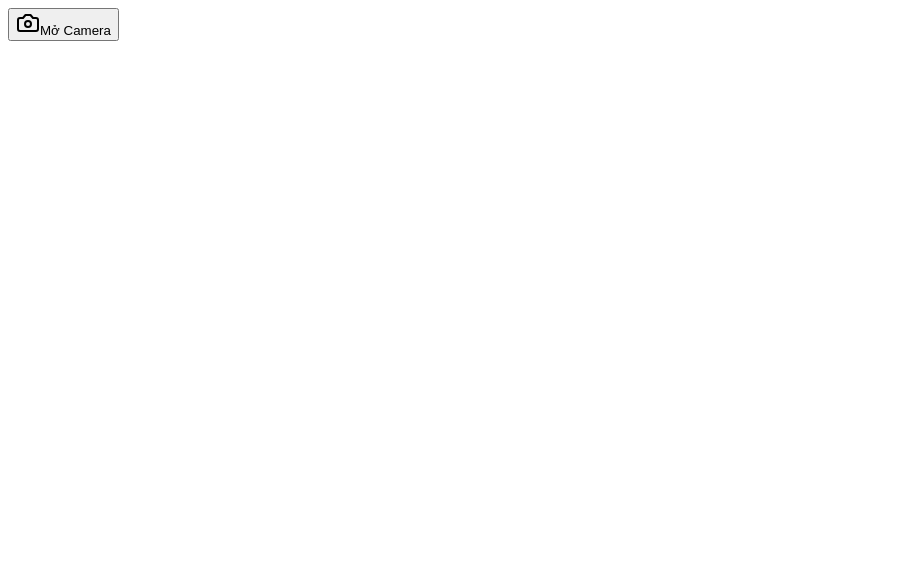
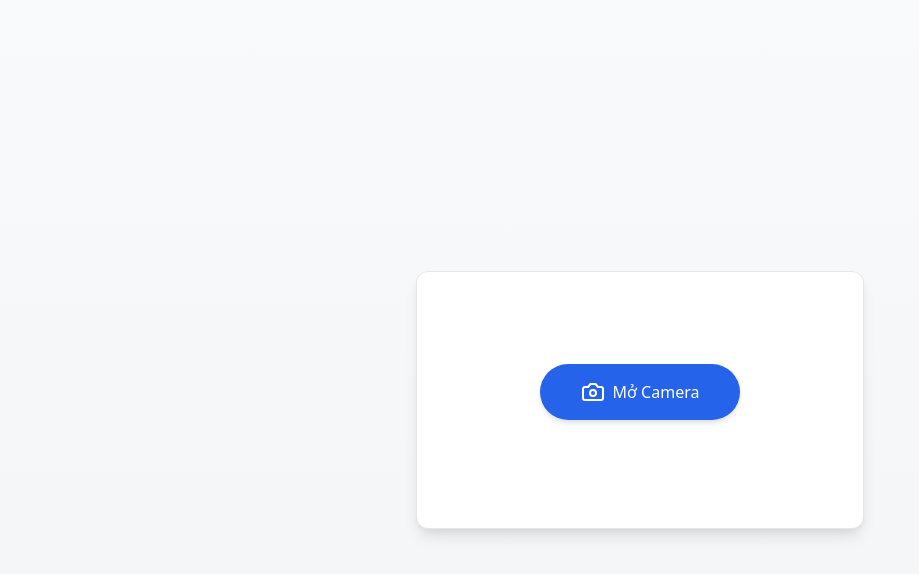
Before and after one commit to nnminhdev/tool_camera_barcode, a Next.js app: page / in a window 1280 px wide. Shown: the top 574 px of the page, without its empty margins (0-919 px from the left). Built offline with nearby package versions, Linux system fonts and the light colour scheme.

Commit message:
update code fix css

```diff
--- a/app/globals.css
+++ b/app/globals.css
@@ -1,6 +1,4 @@
-@tailwind base;
-@tailwind components;
-@tailwind utilities;
+@import "tailwindcss";
 
 :root {
 	--foreground-rgb: 0, 0, 0;
@@ -11,3 +9,222 @@ body {
 	color: rgb(var(--foreground-rgb));
 	background: rgb(var(--background-rgb));
 }
+
+/* Thêm vào file app/globals.css */
+
+/* Main container */
+.main-container {
+	min-height: 100vh;
+	display: flex;
+	flex-direction: column;
+	align-items: center;
+	justify-content: center;
+	padding: 1.5rem;
+	background: linear-gradient(to bottom, #f9fafb, #f3f4f6);
+}
+
+/* Card container */
+.card {
+	width: 100%;
+	max-width: 28rem;
+	background-color: white;
+	border-radius: 0.75rem;
+	box-shadow: 0 10px 15px -3px rgba(0, 0, 0, 0.1),
+		0 4px 6px -2px rgba(0, 0, 0, 0.05);
+	overflow: hidden;
+	border: 1px solid #e5e7eb;
+}
+
+/* Image container */
+.image-container {
+	position: relative;
+}
+
+.captured-image {
+	width: 100%;
+	height: auto;
+	object-fit: cover;
+	border-top-left-radius: 0.75rem;
+	border-top-right-radius: 0.75rem;
+}
+
+/* Expand button */
+.expand-button {
+	position: absolute;
+	top: 0.75rem;
+	right: 0.75rem;
+	padding: 0.5rem;
+	background-color: rgba(255, 255, 255, 0.8);
+	backdrop-filter: blur(4px);
+	border-radius: 9999px;
+	box-shadow: 0 1px 2px 0 rgba(0, 0, 0, 0.05);
+	transition: all 0.2s;
+}
+
+.expand-button:hover {
+	background-color: white;
+}
+
+.expand-icon {
+	color: #374151;
+}
+
+/* Content container */
+.content {
+	padding: 1.5rem;
+}
+
+/* Processing indicator */
+.processing-indicator {
+	margin-bottom: 1.25rem;
+	padding: 1rem;
+	background-color: #eff6ff;
+	border: 1px solid #dbeafe;
+	color: #1d4ed8;
+	border-radius: 0.5rem;
+	display: flex;
+	align-items: center;
+	gap: 0.75rem;
+	animation: pulse 2s cubic-bezier(0.4, 0, 0.6, 1) infinite;
+}
+
+@keyframes pulse {
+	0%,
+	100% {
+		opacity: 1;
+	}
+	50% {
+		opacity: 0.8;
+	}
+}
+
+@keyframes spin {
+	from {
+		transform: rotate(0deg);
+	}
+	to {
+		transform: rotate(360deg);
+	}
+}
+
+.spinner {
+	animation: spin 1s linear infinite;
+	height: 1.25rem;
+	width: 1.25rem;
+	color: #2563eb;
+}
+
+/* OCR result container */
+.ocr-container {
+	margin-bottom: 1.25rem;
+	overflow: hidden;
+}
+
+.ocr-box {
+	background-color: #f9fafb;
+	border: 1px solid #e5e7eb;
+	border-radius: 0.5rem;
+}
+
+.ocr-header {
+	padding: 0.75rem 1rem;
+	background-color: #f3f4f6;
+	border-bottom: 1px solid #e5e7eb;
+}
+
+.ocr-title {
+	font-weight: 500;
+	color: #1f2937;
+}
+
+.ocr-content {
+	padding: 1rem;
+	max-height: 15rem;
+	overflow-y: auto;
+}
+
+.ocr-text {
+	white-space: pre-wrap;
+	color: #374151;
+	line-height: 1.625;
+}
+
+/* Button container */
+.button-container {
+	display: flex;
+	flex-direction: column;
+	gap: 0.75rem;
+}
+
+.camera-button-container {
+	display: flex;
+	align-items: center;
+	justify-content: center;
+	height: 12rem;
+	margin-bottom: 1rem;
+}
+
+.camera-button {
+	width: 200px;
+	display: flex;
+	align-items: center;
+	justify-content: center;
+	background-color: #2563eb;
+	color: white;
+	padding: 1rem 1.5rem;
+	border-radius: 9999px;
+	font-weight: 500;
+	transition: background-color 0.2s;
+	box-shadow: 0 4px 6px -1px rgba(0, 0, 0, 0.1),
+		0 2px 4px -1px rgba(0, 0, 0, 0.06);
+}
+
+.camera-button:hover {
+	background-color: #1d4ed8;
+}
+
+.camera-button:active {
+	background-color: #1e40af;
+}
+
+.camera-button:focus {
+	outline: none;
+	box-shadow: 0 0 0 3px rgba(37, 99, 235, 0.5),
+		0 4px 6px -1px rgba(0, 0, 0, 0.1);
+}
+
+.button-icon {
+	margin-right: 0.5rem;
+}
+
+.download-button {
+	width: 100%;
+	background-color: #16a34a;
+	color: white;
+	padding: 0.75rem 1rem;
+	border-radius: 0.5rem;
+	font-weight: 500;
+	display: flex;
+	align-items: center;
+	justify-content: center;
+	transition: background-color 0.2s;
+}
+
+.download-button:hover {
+	background-color: #15803d;
+}
+
+.download-button:active {
+	background-color: #166534;
+}
+
+.download-button:focus {
+	outline: none;
+	box-shadow: 0 0 0 3px rgba(22, 163, 74, 0.5),
+		0 4px 6px -1px rgba(0, 0, 0, 0.1);
+}
+
+.download-button:disabled {
+	opacity: 0.5;
+	cursor: not-allowed;
+}
--- a/app/layout.js
+++ b/app/layout.js
@@ -1,6 +1,11 @@
+import "./globals.css";
+
 export const metadata = {
-	title: "Next.js",
-	description: "Generated by Next.js",
+	title: "Camera Capture",
+	icons: {
+		icon: "/favicon.ico",
+	},
+	description: "Camera Capture",
 };
 
 export default function RootLayout({ children }) {
--- a/app/page.js
+++ b/app/page.js
@@ -176,26 +176,26 @@ export default function Home() {
 	};
 
 	return (
-		<main className="min-h-screen flex flex-col items-center justify-center p-6 bg-gradient-to-b from-gray-50 to-gray-100">
-			<div className="w-full max-w-md bg-white rounded-xl shadow-lg overflow-hidden border border-gray-200">
+		<main className="main-container">
+			<div className="card">
 				{capturedImage && (
-					<div className="relative">
+					<div className="image-container">
 						<img
 							src={
 								URL.createObjectURL(capturedImage) ||
 								"/placeholder.svg"
 							}
 							alt="Captured"
-							className="w-full h-auto object-cover rounded-t-xl"
+							className="captured-image"
 						/>
-						<div className="absolute top-3 right-3">
+						<div className="expand-button-container">
 							<button
 								onClick={() =>
 									window.open(
 										URL.createObjectURL(capturedImage)
 									)
 								}
-								className="p-2 bg-white/80 backdrop-blur-sm rounded-full hover:bg-white transition-all shadow-sm"
+								className="expand-button"
 								title="Xem ảnh đầy đủ"
 							>
 								<svg
@@ -208,7 +208,7 @@ export default function Home() {
 									strokeWidth="2"
 									strokeLinecap="round"
 									strokeLinejoin="round"
-									className="text-gray-700"
+									className="expand-icon"
 								>
 									<path d="M15 3h6v6"></path>
 									<path d="M10 14 21 3"></path>
@@ -219,11 +219,11 @@ export default function Home() {
 					</div>
 				)}
 
-				<div className="p-6">
+				<div className="content">
 					{isProcessing && (
-						<div className="mb-5 p-4 bg-blue-50 border border-blue-100 text-blue-700 rounded-lg flex items-center space-x-3 animate-pulse">
+						<div className="processing-indicator">
 							<svg
-								className="animate-spin h-5 w-5 text-blue-600"
+								className="spinner"
 								xmlns="http://www.w3.org/2000/svg"
 								fill="none"
 								viewBox="0 0 24 24"
@@ -247,27 +247,25 @@ export default function Home() {
 					)}
 
 					{ocrText && (
-						<div className="mb-5 overflow-hidden">
-							<div className="bg-gray-50 border border-gray-200 rounded-lg">
-								<div className="px-4 py-3 bg-gray-100 border-b border-gray-200">
-									<h3 className="font-medium text-gray-800">
+						<div className="ocr-container">
+							<div className="ocr-box">
+								<div className="ocr-header">
+									<h3 className="ocr-title">
 										Nội dung đã đọc được:
 									</h3>
 								</div>
-								<div className="p-4 max-h-60 overflow-y-auto scrollbar-thin scrollbar-thumb-gray-300 scrollbar-track-gray-100">
-									<p className="whitespace-pre-wrap text-gray-700 leading-relaxed">
-										{ocrText}
-									</p>
+								<div className="ocr-content">
+									<p className="ocr-text">{ocrText}</p>
 								</div>
 							</div>
 						</div>
 					)}
 
-					<div className="flex flex-col gap-3">
-						<div className="flex items-center justify-center h-48 mb-4">
+					<div className="button-container">
+						<div className="camera-button-container">
 							<button
 								onClick={openCamera}
-								className="flex items-center justify-center bg-blue-600 text-white py-4 px-6 rounded-full font-medium hover:bg-blue-700 active:bg-blue-800 transition-colors focus:outline-none focus:ring-2 focus:ring-blue-500 focus:ring-offset-2 shadow-lg"
+								className="camera-button"
 							>
 								<svg
 									xmlns="http://www.w3.org/2000/svg"
@@ -279,7 +277,7 @@ export default function Home() {
 									strokeWidth="2"
 									strokeLinecap="round"
 									strokeLinejoin="round"
-									className="mr-2"
+									className="button-icon"
 								>
 									<path d="M14.5 4h-5L7 7H4a2 2 0 0 0-2 2v9a2 2 0 0 0 2 2h16a2 2 0 0 0 2-2V9a2 2 0 0 0-2-2h-3l-2.5-3z"></path>
 									<circle cx="12" cy="13" r="3"></circle>
@@ -292,19 +290,18 @@ export default function Home() {
 							<button
 								onClick={handleDownload}
 								disabled={isLoading}
-								className="w-full bg-green-600 text-white py-3 px-4 rounded-lg font-medium hover:bg-green-700 active:bg-green-800 transition-colors disabled:opacity-50 disabled:cursor-not-allowed focus:outline-none focus:ring-2 focus:ring-green-500 focus:ring-offset-2 flex items-center justify-center"
+								className="download-button"
 							>
 								{isLoading ? (
 									<>
 										<svg
-											className="animate-spin -ml-1 mr-2 h-5 w-5 text-white"
+											className="spinner button-icon"
 											xmlns="http://www.w3.org/2000/svg"
 											fill="none"
 											viewBox="0 0 24 24"
 										>
 											<circle
 												className="opacity-25"
-												s
 												cx="12"
 												cy="12"
 												r="10"
@@ -331,7 +328,7 @@ export default function Home() {
 											strokeWidth="2"
 											strokeLinecap="round"
 											strokeLinejoin="round"
-											className="mr-2"
+											className="button-icon"
 										>
 											<path d="M21 15v4a2 2 0 0 1-2 2H5a2 2 0 0 1-2-2v-4"></path>
 											<polyline points="7 10 12 15 17 10"></polyline>
--- /dev/null
+++ b/postcss.config.json
@@ -0,0 +1,3 @@
+{
+	"plugins": []
+}
--- /dev/null
+++ b/postcss.config.mjs
@@ -0,0 +1,5 @@
+const config = {
+	plugins: ["@tailwindcss/postcss"],
+};
+
+export default config;
--- a/tailwind.config.js
+++ /dev/null
@@ -1,12 +0,0 @@
-/** @type {import('tailwindcss').Config} */
-module.exports = {
-	content: [
-		"./app/**/*.{js,ts,jsx,tsx,mdx}",
-		"./pages/**/*.{js,ts,jsx,tsx,mdx}",
-		"./components/**/*.{js,ts,jsx,tsx,mdx}",
-	],
-	theme: {
-		extend: {},
-	},
-	plugins: [],
-};
```
Also changed, not shown: package.json (+3 -5 lines), 1 other file (tests, documents, lock files or other folders).
